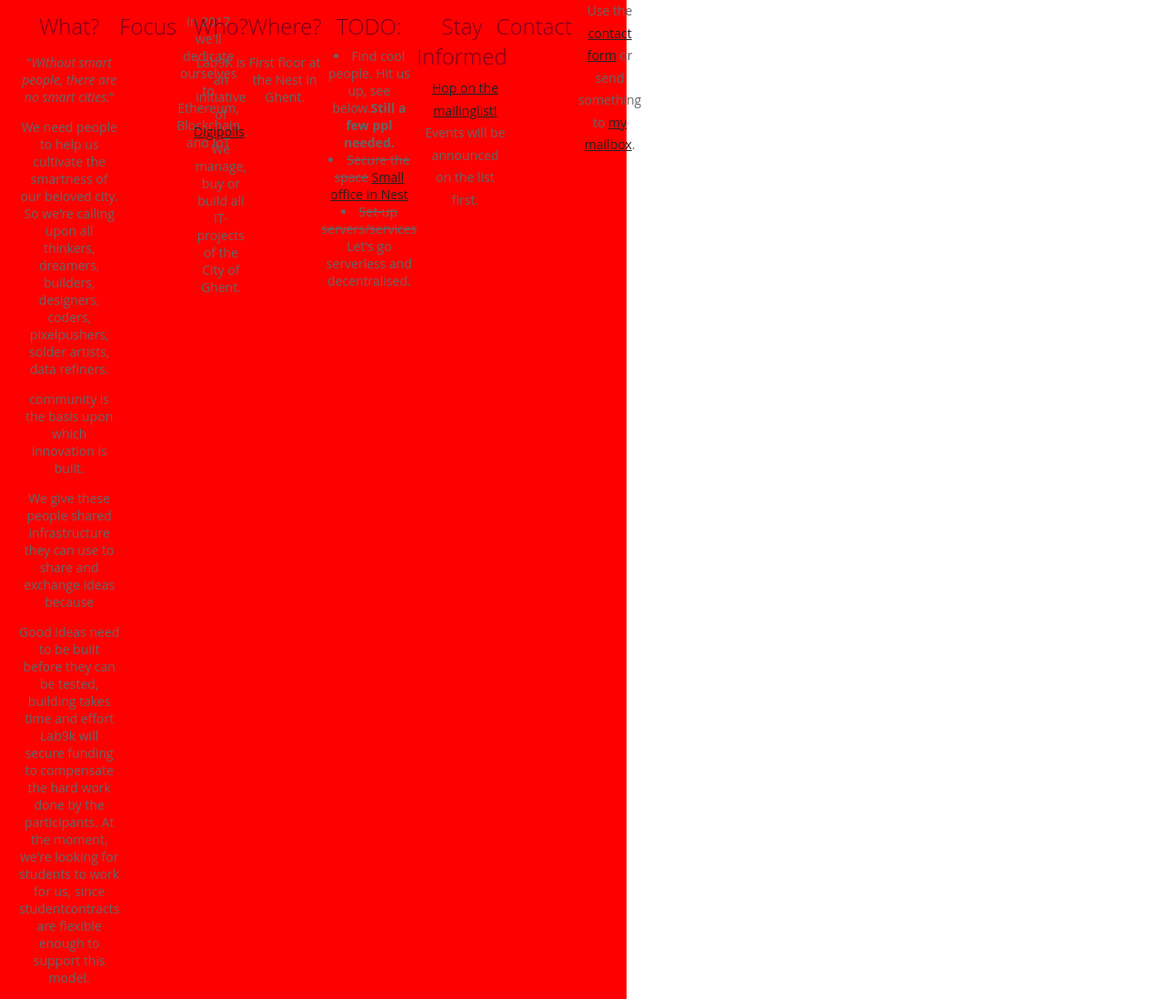
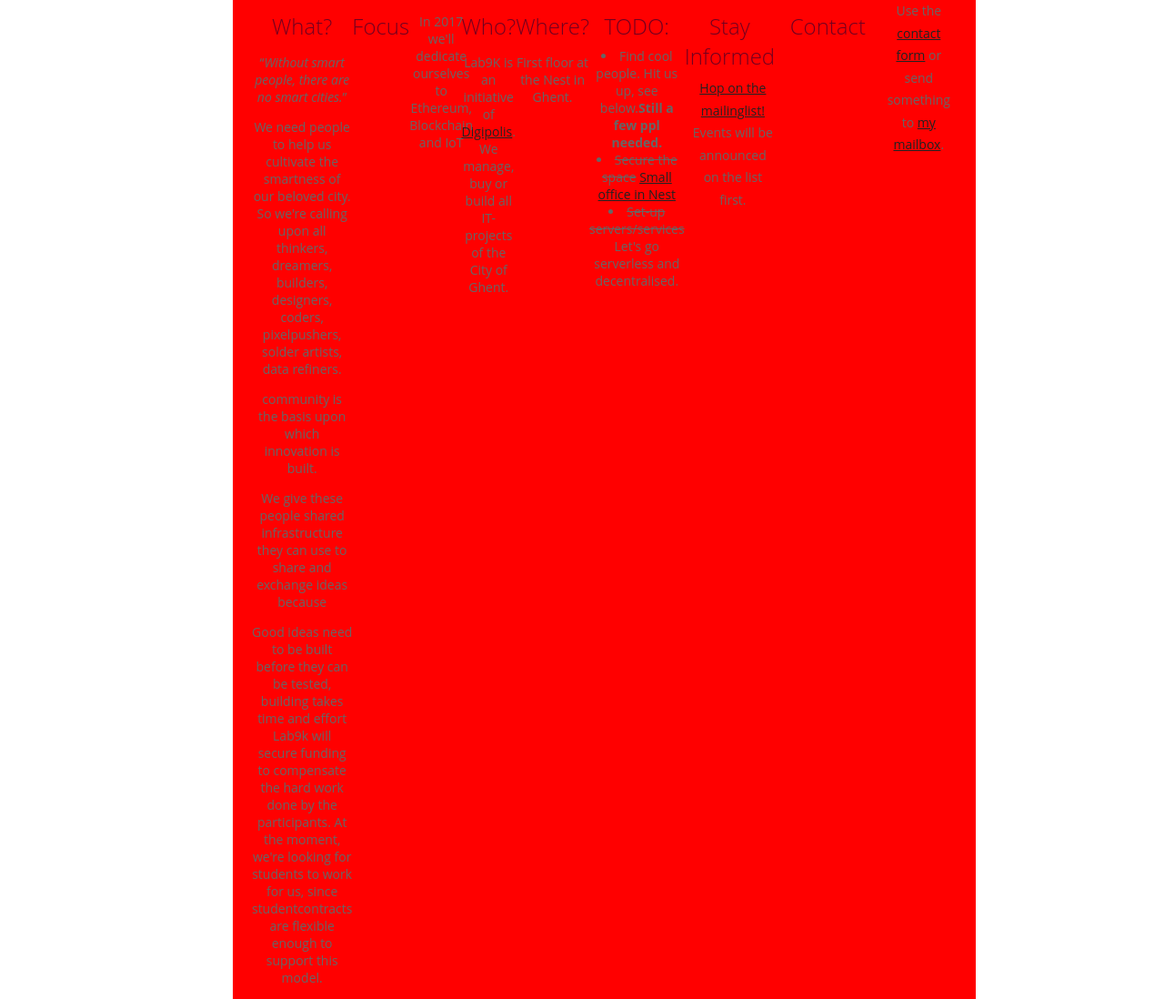
Before and after one commit to lab9k/lab9k.github.io, a Jekyll site: the page built from index.html, in a window 1280 px wide. Shown: the part 693-1791 px from the top of the page at 91% size. Built offline with Jekyll 4.4.1, drawn with Linux system fonts in a browser that asks for light colours.

Commit message:
Post Update

```diff
--- a/_layouts/default.html
+++ b/_layouts/default.html
@@ -88,12 +88,12 @@
 /***************************/
 .home {
     background-color: red;
-    width: 50vw;
+    width: 60vw;
     position: relative;
     display: flex;
     flex-direction: row;
-    margin-left: 0;
-    margin-right: 0;
+    margin-left: 20vw;
+    margin-right: 20vw;
 }
 .home-section {
     display: flex;
```
